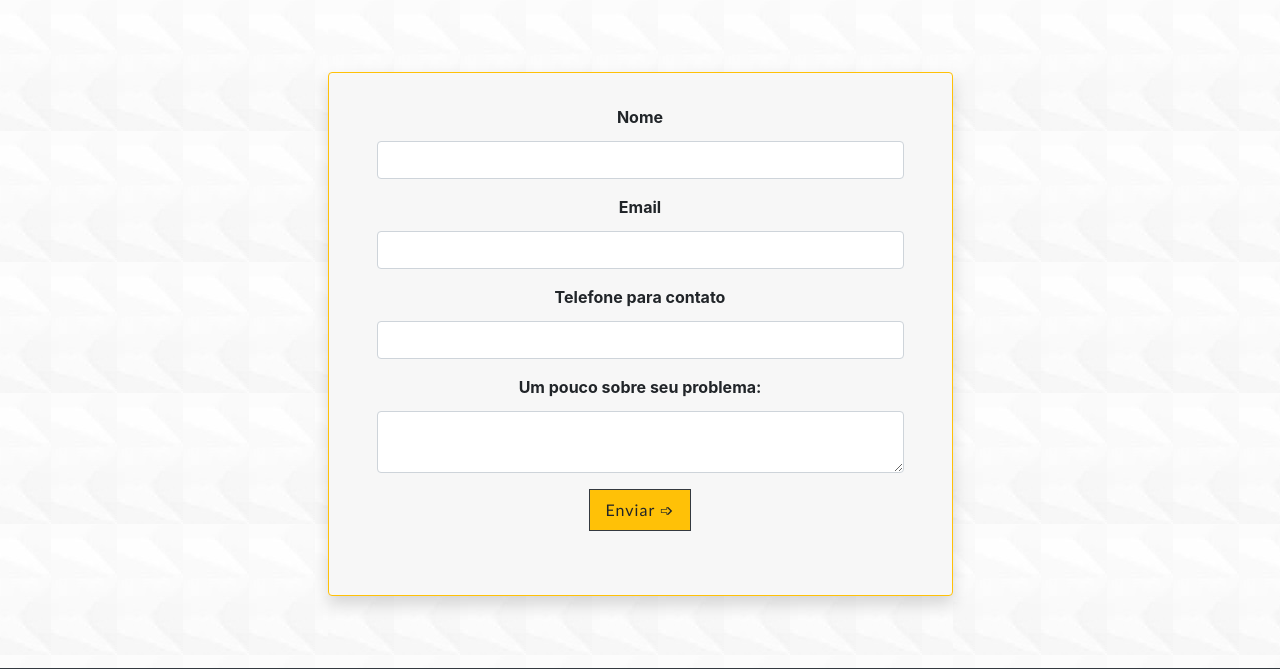
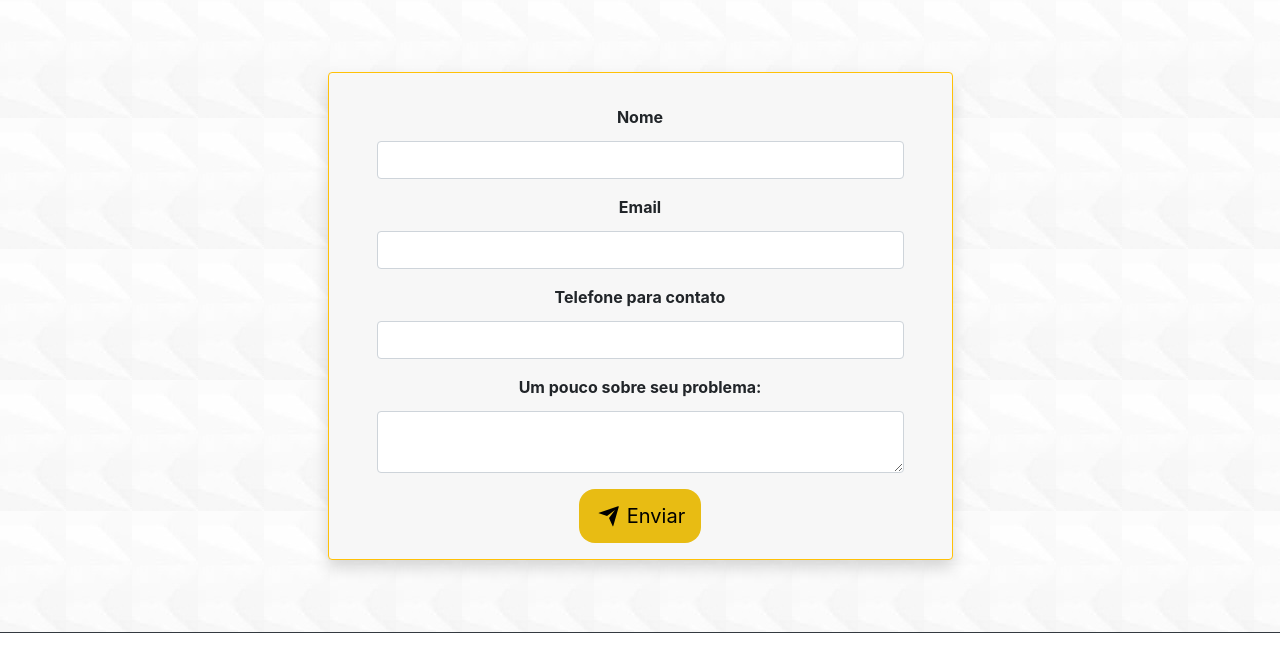
Before and after one commit to Gugu21v1/WilsonGonzagaSite, a Flask app: page /mensagem in a window 1280 px wide. Shown: the part 144-813 px from the top of the page. After the commit the page ends 777 px from the top, so only its background shows below. Run offline with Flask 3, Linux system fonts and the light colour scheme; some libraries are stand-ins or nearby versions.

Commit message:
Atualizações Do Site

```diff
--- a/OPrimeiroSite/forms.py
+++ b/OPrimeiroSite/forms.py
@@ -8,4 +8,4 @@ class FormularioMensagem(FlaskForm):
     email = StringField('Email', validators=[DataRequired(), Email()])
     telefone = StringField('Telefone para contato', validators=[DataRequired()])
     mensagem = TextAreaField('Um pouco sobre seu problema: ', validators=[DataRequired(), Length(5, 1500)])
-    botao = SubmitField("Enviar ➩")
+    botao = SubmitField('Enviar')
--- a/OPrimeiroSite/static/main.css
+++ b/OPrimeiroSite/static/main.css
@@ -234,3 +234,57 @@ background-blend-mode: multiply	;
         transform: translateX(0);
     }
 }
+
+.button {
+  font-family: inherit;
+  font-size: 20px;
+  font-weight: 500;
+  background: #e8bc13;
+  color: black;
+  padding: 0.6em 0.8em;
+  padding-left: 0.9em;
+  display: flex;
+  align-items: center;
+  border: none;
+  border-radius: 16px;
+  overflow: hidden;
+  transition: all 0.2s;
+}
+
+.button span {
+  display: block;
+  margin-left: 0.3em;
+  transition: all 0.3s ease-in-out;
+}
+
+.button svg {
+  display: block;
+  transform-origin: center center;
+  transition: transform 0.3s ease-in-out;
+}
+
+.button:hover .svg-wrapper {
+  animation: fly-1 0.6s ease-in-out infinite alternate;
+}
+
+.button:hover svg {
+  transform: translateX(1.2em) rotate(45deg) scale(1.1);
+}
+
+.button:hover span {
+  transform: translateX(5em);
+}
+
+.button:active {
+  transform: scale(0.95);
+}
+
+@keyframes fly-1 {
+  from {
+    transform: translateY(0.1em);
+  }
+
+  to {
+    transform: translateY(-0.1em);
+  }
+}
--- a/OPrimeiroSite/templates/base.html
+++ b/OPrimeiroSite/templates/base.html
@@ -2,6 +2,8 @@
 <html lang="pt-br">
 <head>
     <meta charset="UTF-8">
+    <meta name="description" content=" Advogado previdenciário Januária e região com atendimento via Skype para o Brasil todo! ">
+    <meta name="keywords" content="Advogado Advogado previdenciário Januária e região com atendimento via Skype para o Brasil todo! Bom Muito bom barato atendimento online Brasil todo Montes Claros Januária Bocaiuva região">
     <title>Wilson Gonzaga Neto</title>
 
     <link rel="stylesheet" href="https://unpkg.com/swiper/swiper-bundle.min.css"/>
--- a/OPrimeiroSite/templates/enviar_mensagem.html
+++ b/OPrimeiroSite/templates/enviar_mensagem.html
@@ -2,16 +2,25 @@
 
 {% block body %}
 
-<link rel="stylesheet" href="https://use.fontawesome.com/releases/v5.4.1/css/all.css" integrity="sha384-5sAR7xN1Nv6T6+dT2mhtzEpVJvfS3NScPQTrOxhwjIuvcA67KV2R5Jz6kr4abQsz" crossorigin="anonymous">
-<script src="https://code.jquery.com/jquery-3.3.1.slim.min.js" integrity="sha384-q8i/X+965DzO0rT7abK41JStQIAqVgRVzpbzo5smXKp4YfRvH+8abtTE1Pi6jizo" crossorigin="anonymous"></script>
-<script src="https://cdnjs.cloudflare.com/ajax/libs/popper.js/1.14.3/umd/popper.min.js" integrity="sha384-ZMP7rVo3mIykV+2+9J3UJ46jBk0WLaUAdn689aCwoqbBJiSnjAK/l8WvCWPIPm49" crossorigin="anonymous"></script>
-<link rel="stylesheet" href="https://stackpath.bootstrapcdn.com/bootstrap/4.1.3/css/bootstrap.min.css" integrity="sha384-MCw98/SFnGE8fJT3GXwEOngsV7Zt27NXFoaoApmYm81iuXoPkFOJwJ8ERdknLPMO" crossorigin="anonymous">
-<script src="https://stackpath.bootstrapcdn.com/bootstrap/4.1.3/js/bootstrap.min.js" integrity="sha384-ChfqqxuZUCnJSK3+MXmPNIyE6ZbWh2IMqE241rYiqJxyMiZ6OW/JmZQ5stwEULTy" crossorigin="anonymous"></script>
+<link rel="stylesheet" href="https://use.fontawesome.com/releases/v5.4.1/css/all.css"
+      integrity="sha384-5sAR7xN1Nv6T6+dT2mhtzEpVJvfS3NScPQTrOxhwjIuvcA67KV2R5Jz6kr4abQsz" crossorigin="anonymous">
+<script src="https://code.jquery.com/jquery-3.3.1.slim.min.js"
+        integrity="sha384-q8i/X+965DzO0rT7abK41JStQIAqVgRVzpbzo5smXKp4YfRvH+8abtTE1Pi6jizo"
+        crossorigin="anonymous"></script>
+<script src="https://cdnjs.cloudflare.com/ajax/libs/popper.js/1.14.3/umd/popper.min.js"
+        integrity="sha384-ZMP7rVo3mIykV+2+9J3UJ46jBk0WLaUAdn689aCwoqbBJiSnjAK/l8WvCWPIPm49"
+        crossorigin="anonymous"></script>
+<link rel="stylesheet" href="https://stackpath.bootstrapcdn.com/bootstrap/4.1.3/css/bootstrap.min.css"
+      integrity="sha384-MCw98/SFnGE8fJT3GXwEOngsV7Zt27NXFoaoApmYm81iuXoPkFOJwJ8ERdknLPMO" crossorigin="anonymous">
+<script src="https://stackpath.bootstrapcdn.com/bootstrap/4.1.3/js/bootstrap.min.js"
+        integrity="sha384-ChfqqxuZUCnJSK3+MXmPNIyE6ZbWh2IMqE241rYiqJxyMiZ6OW/JmZQ5stwEULTy"
+        crossorigin="anonymous"></script>
 <script src="https://ajax.googleapis.com/ajax/libs/jquery/2.1.1/jquery.min.js"></script>
 <script src="https://cdnjs.cloudflare.com/ajax/libs/jquery.mask/1.14.11/jquery.mask.min.js"></script>
 
 <script type="text/javascript">
     $("#telefone").mask("(00) 00000-0000");
+
 </script>
 
 <div class="row bg border-top border-bottom border-dark">
@@ -78,9 +87,18 @@
                         {{ form.mensagem (class="form-control mt-1") }}
                         {% endif %}
                     </div>
-                    <div class="mt-3" >{{ form.botao (class= "btn btn-lg btn-warning mb-5 border-dark rounded-0 et_pb_button
-                        et_pb_more_button fonteperfil spacingnovo", style="font-family:Candara, Garamond;
-                        font-color:black; " ) }}
+                    <div align="center">
+                        <button class="button" id="botao" name="botao">
+                            <div class="svg-wrapper-1">
+                                <div class="svg-wrapper">
+                                    <svg xmlns="http://www.w3.org/2000/svg" viewBox="0 0 24 24" width="24" height="24">
+                                        <path fill="none" d="M0 0h24v24H0z"></path>
+                                        <path fill="currentColor" d="M1.946 9.315c-.522-.174-.527-.455.01-.634l19.087-6.362c.529-.176.832.12.684.638l-5.454 19.086c-.15.529-.455.547-.679.045L12 14l6-8-8 6-8.054-2.685z"></path>
+                                    </svg>
+                                </div>
+                            </div>
+                            <span style="font-weight:400;">Enviar</span>
+                        </button>
                     </div>
                 </form>
             </div>
@@ -89,5 +107,4 @@
 </div>
 
 
-
 {% endblock %}
```
Also changed, not shown: OPrimeiroSite/templates/home.html (+28 -22 lines).
